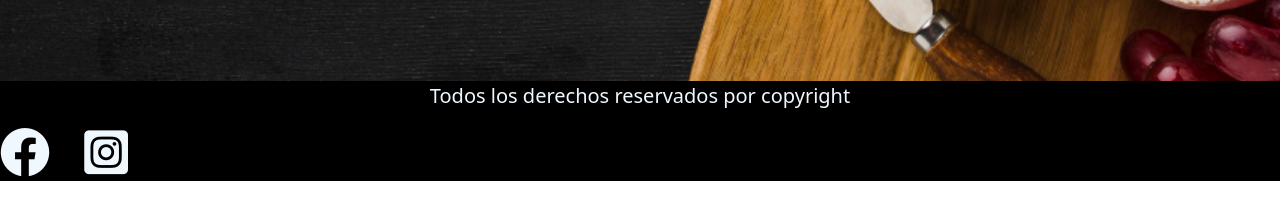
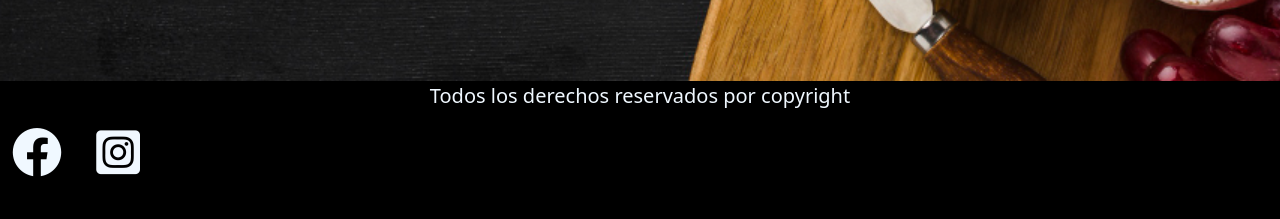
Before and after one commit to MaicolGuerra21/PF-Maicol-Guerra, a plain HTML site: page Menu/Contactos.html in a window 1280 px wide. Shown: the part 975-1194 px from the top of the page. Before the commit the page ends 1156 px from the top, so only its background shows below. Drawn offline with nearby package versions, Linux system fonts and the light colour scheme.

Commit message:
arreglando footer y agragandole conteiner fluid

```diff
--- a/Menu/Contactos.html
+++ b/Menu/Contactos.html
@@ -52,7 +52,7 @@
     <div id="Ubicacion"><h2>Ubicacion</h2>
         <iframe src="https://www.google.com/maps/embed?pb=!1m14!1m12!1m3!1d243.17833164133762!2d-54.955386681504756!3d-34.911352896736545!2m3!1f0!2f0!3f0!3m2!1i1024!2i768!4f13.1!5e0!3m2!1ses!2suy!4v1690840284100!5m2!1ses!2suy" width="600" height="450" style="border:0;" allowfullscreen="" loading="lazy" referrerpolicy="no-referrer-when-downgrade"></iframe></div>
    </section>
-    <footer><p>Todos los derechos reservados por copyright</p>
+    <footer class="container-fluid"><p>Todos los derechos reservados por copyright</p>
         <div>
             <i class="fa-brands fa-facebook"></i>
             <i class="fa-brands fa-square-instagram"></i>
--- a/Menu/EstilosC.css
+++ b/Menu/EstilosC.css
@@ -47,7 +47,7 @@ section div{
 
 
 footer{
-    height: 100px;
+    height: 200px;
     width: 100%;
     background-color: rgb(0, 0, 0);
 }
--- a/Menu/estilosI.css
+++ b/Menu/estilosI.css
@@ -46,7 +46,7 @@ h1{
 
 }
 footer{
-    height: 100px;
+    height: 200px;
     width: 100%;
     background-color: rgb(0, 0, 0);
 }
--- a/Menu/estilosN.css
+++ b/Menu/estilosN.css
@@ -48,7 +48,7 @@ h1{
 
 }
 footer{
-    height: 100px;
+    height: 200px;
     width: 100%;
     background-color: rgb(0, 0, 0);
 }
--- a/Menu/estilosP.css
+++ b/Menu/estilosP.css
@@ -48,7 +48,7 @@ h1{
 
 }
 footer{
-    height: 100px;
+    height: 200px;
     width: 100%;
     background-color: rgb(0, 0, 0);
 }
--- a/Menu/estilosS.css
+++ b/Menu/estilosS.css
@@ -43,7 +43,7 @@ section{
 
 
 footer{
-    height: 100px;
+    height: 200px;
     width: 100%;
     background-color: rgb(0, 0, 0);
 }
--- a/estilos.css
+++ b/estilos.css
@@ -46,7 +46,7 @@ h1{
 
 }
 footer{
-    height: 100px;
+    height: 200gitpx;
     width: 100%;
     background-color: rgb(0, 0, 0);
 }
```
Also changed, not shown: Menu/Nuestro servicio.html (+1 -1 lines), Menu/Productos.html (+1 -1 lines), Menu/Sobre nosotros.html (+1 -1 lines), Menu/inicio.html (+1 -1 lines), index.html (+1 -1 lines).
